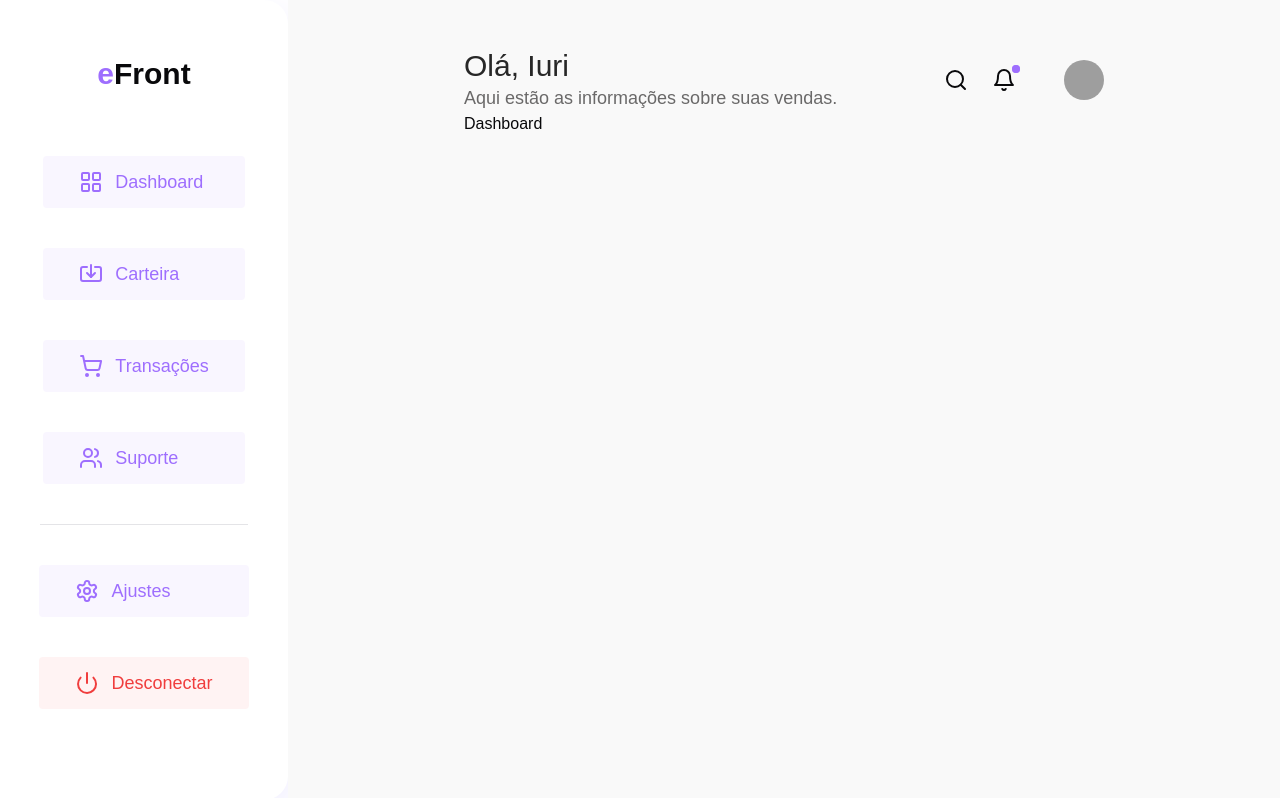
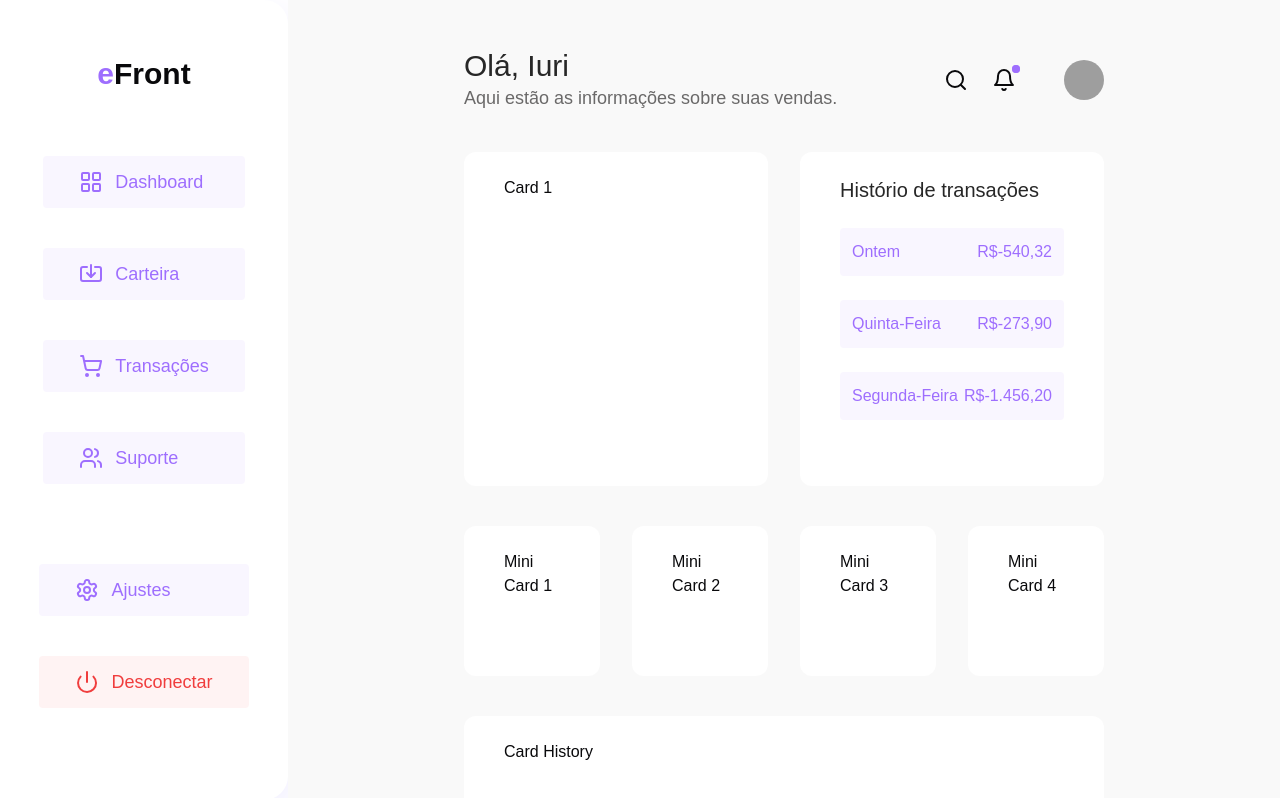
Before and after one commit to LucasVitorVD/dashboard, a React (Vite) app: page / in a window 1280 px wide. Shown: the top 798 px of the page. Built offline with nearby package versions, Linux system fonts and the light colour scheme; grey boxes are pictures that could not be loaded.

Commit message:
feat: implement the dashboard

```diff
--- a/package.json
+++ b/package.json
@@ -19,6 +19,7 @@
     "react": "^18.2.0",
     "react-dom": "^18.2.0",
     "tailwind-merge": "^1.14.0",
+    "tailwind-variants": "^0.1.14",
     "tailwindcss-animate": "^1.0.7"
   },
   "devDependencies": {
--- a/src/App.tsx
+++ b/src/App.tsx
@@ -1,83 +1,21 @@
 import { useState } from "react"
-import { LayoutGrid, Import, ShoppingCart, Users, Settings, Power, Menu, X, Search, Bell } from "lucide-react"
-import { Separator } from "@/components/ui/separator"
+import { Search, Bell } from "lucide-react"
 import { Avatar, AvatarFallback, AvatarImage } from "@/components/ui/avatar"
-import MenuItem from "./components/MenuItem"
+import Sidebar from "./components/Sidebar/Sidebar"
+import MobileHeader from "./components/MobileHeader/MobileHeader"
+import Card from "./components/Card/Card"
 
 const App = () => {
-  const [open, setIsOpen] = useState(false)
+  const [open, setOpen] = useState(false)
 
   return (
     <div className="flex min-h-screen font-poppins relative">
-      <aside className={`flex flex-col items-center bg-darkScale-dark40 z-10 absolute h-screen w-72 shadow-3xl rounded-r-3xl transition-all ease-in-out duration-500 lg:z-auto lg:static lg:visible ${open === false ? "invisible left-[-490px]" : "visible left-0"}`}>
-        <X
-          size={30}
-          className="text-colorSystem-support04 my-8 mx-4 self-start lg:hidden"
-          onClick={() => setIsOpen(false)}
-        />
+      <Sidebar open={open} setOpen={setOpen} />
 
-        <h1 className="text-3xl font-semibold mb-16 lg:mt-14">
-          <strong className="text-colorSystem-brandColor">e</strong>Front
-        </h1>
+      <main className={`bg-darkScale-dark30 flex flex-col flex-1 transition-all ease-in-out ${open ? "blur-sm" : "filter-none"} lg:filter-none`}>
+        <MobileHeader setOpen={setOpen} />
 
-        <div className="space-y-10">
-          <MenuItem
-            icon={LayoutGrid}
-            text="Dashboard"
-          />
-          <MenuItem
-            icon={Import}
-            text="Carteira"
-          />
-          <MenuItem
-            icon={ShoppingCart}
-            text="Transações"
-          />
-          <MenuItem
-            icon={Users}
-            text="Suporte"
-          />
-        </div>
-
-        <Separator className="my-10" />
-
-        <div className="space-y-10">
-          <MenuItem
-            icon={Settings}
-            text="Ajustes"
-          />
-
-          <MenuItem
-            icon={Power}
-            text="Desconectar"
-            isDanger
-          />
-        </div>
-      </aside>
-      <main className={`bg-darkScale-dark30 flex flex-col flex-1 transition-all ease-in-out ${open ? "blur-sm" : "filter-none"} lg:filter-none`}>
-        <header className="flex items-center justify-between p-7 lg:hidden">
-          <Menu
-            size={24}
-            className="text-colorSystem-brandColor lg:hidden"
-            onClick={() => setIsOpen(true)}
-          />
-
-          <div className="flex items-center gap-6">
-            <Search size={24} />
-            <div className="relative">
-              <span className="absolute flex h-2 w-2">
-                <span className="animate-ping absolute inline-flex h-full w-full rounded-full bg-colorSystem-brandColor opacity-75 left-5 top-[-3px]"></span>
-                <span className="relative inline-flex rounded-full h-2 w-2 bg-colorSystem-brandColor left-5 top-[-3px]"></span>
-              </span>
-              <Bell size={24} />
-            </div>
-            <Avatar className="ml-6">
-              <AvatarImage src="https://github.com/shadcn.png" />
-              <AvatarFallback>CN</AvatarFallback>
-            </Avatar>
-          </div>
-        </header>
-        <section className="flex-1 px-6 py-8 lg:px-44 lg:py-12">
+        <section className="flex-1 px-6 py-8 space-y-10 lg:px-44 lg:py-12">
           <div className="flex justify-between">
             <div>
               <h1 className="text-3xl text-colorSystem-dark10">Olá, Iuri</h1>
@@ -99,13 +37,53 @@ const App = () => {
             </div>
           </div>
 
-          {/* grid dashboard */}
-          <div>
-            <h1>Dashboard</h1>
+          {/* dashboard */}
+          <div className="space-y-10">
+            <div className="flex flex-col gap-8 lg:flex-row">
+              <Card>
+                <h1>Card 1</h1>
+              </Card>
+              <Card>
+                <p className="text-xl font-medium text-colorSystem-dark10 mb-6">Histório de transações</p>
+                <div className="flex justify-between py-3 px-3 rounded-sm bg-colorSystem-lightPurple text-colorSystem-brandColor mb-6">
+                  <span>Ontem</span>
+                  <span>R$-540,32</span>
+                </div>
+
+                <div className="flex justify-between py-3 px-3 rounded-sm bg-colorSystem-lightPurple text-colorSystem-brandColor mb-6">
+                  <span>Quinta-Feira</span>
+                  <span>R$-273,90</span>
+                </div>
+
+                <div className="flex justify-between py-3 px-3 rounded-sm bg-colorSystem-lightPurple text-colorSystem-brandColor mb-6">
+                  <span>Segunda-Feira</span>
+                  <span>R$-1.456,20</span>
+                </div>
+              </Card>
+            </div>
+
+            <div className="flex flex-col lg:flex-row gap-8">
+              <Card size="xs">
+                <h1>Mini Card 1</h1>
+              </Card>
+              <Card size="xs">
+                <h1>Mini Card 2</h1>
+              </Card>
+              <Card size="xs">
+                <h1>Mini Card 3</h1>
+              </Card>
+              <Card size="xs">
+                <h1>Mini Card 4</h1>
+              </Card>
+            </div>
           </div>
 
           {/* history Table */}
-          <div></div>
+          <div>
+            <Card>
+              <h1>Card History</h1>
+            </Card>
+          </div>
         </section>
       </main>
     </div>
--- /dev/null
+++ b/src/components/Card/Card.tsx
@@ -0,0 +1,32 @@
+import { ComponentProps, ReactNode } from "react"
+import { tv, VariantProps } from "tailwind-variants"
+
+const card = tv({
+  base: "rounded-xl bg-darkScale-dark40 px-10 py-6",
+  variants: {
+    size: {
+      default: 'w-full h-[20.9rem]',
+      xs: "w-full h-[9.375rem]"
+    }
+  },
+  defaultVariants: {
+    size: 'default'
+  }
+})
+
+interface CardProps extends ComponentProps<'div'>, VariantProps<typeof card> {
+  children: ReactNode
+}
+
+const Card = ({ children, size, ...props }: CardProps) => {
+  return (
+    <div
+      className={card({ size })}
+      {...props}
+    >
+      {children}
+    </div>
+  )
+}
+
+export default Card
--- a/src/components/MenuItem.tsx
+++ /dev/null
@@ -1,19 +0,0 @@
-import { ElementType } from "react"
-
-type MenuItemProps = {
-  icon: ElementType
-  text: string
-  isDanger?: boolean
-}
-
-const MenuItem = ({ icon: Icon, text, isDanger }: MenuItemProps) => {
-  return (
-    <div
-      className={`flex items-center gap-3 py-3 px-9 hover:cursor-pointer rounded-sm ${isDanger ? "bg-colorSystem-lightRed" : "bg-colorSystem-lightPurple"}`}>
-      <Icon size={24} className={isDanger ? "text-colorSystem-support04" : "text-colorSystem-brandColor"} />
-      <p className={`text-lg ${isDanger ? "text-colorSystem-support04" : "text-colorSystem-brandColor"}`}>{text}</p>
-    </div>
-  )
-}
-
-export default MenuItem
--- /dev/null
+++ b/src/components/MobileHeader/MobileHeader.tsx
@@ -0,0 +1,36 @@
+import { Avatar, AvatarImage, AvatarFallback } from "@/components/ui/avatar";
+import { Menu, Search, Bell } from "lucide-react";
+import { Dispatch } from "react";
+
+interface MobileProps {
+  setOpen: Dispatch<boolean>
+}
+
+const MobileHeader = ({ setOpen }: MobileProps) => {
+  return (
+    <header className="flex items-center justify-between p-7 lg:hidden">
+      <Menu
+        size={24}
+        className="text-colorSystem-brandColor lg:hidden"
+        onClick={() => setOpen(true)}
+      />
+
+      <div className="flex items-center gap-6">
+        <Search size={24} />
+        <div className="relative">
+          <span className="absolute flex h-2 w-2">
+            <span className="animate-ping absolute inline-flex h-full w-full rounded-full bg-colorSystem-brandColor opacity-75 left-5 top-[-3px]"></span>
+            <span className="relative inline-flex rounded-full h-2 w-2 bg-colorSystem-brandColor left-5 top-[-3px]"></span>
+          </span>
+          <Bell size={24} />
+        </div>
+        <Avatar className="ml-6">
+          <AvatarImage src="https://github.com/shadcn.png" />
+          <AvatarFallback>CN</AvatarFallback>
+        </Avatar>
+      </div>
+    </header>
+  );
+};
+
+export default MobileHeader
--- /dev/null
+++ b/src/components/Sidebar/Item.tsx
@@ -0,0 +1,30 @@
+import { ElementType } from "react";
+
+type ItemProps = {
+  icon: ElementType;
+  text: string;
+  danger?: boolean;
+};
+
+const Item = ({ icon: Icon, text, danger }: ItemProps) => {
+  return (
+    <div
+      data-danger={danger}
+      className="flex items-center gap-3 py-3 px-9 hover:cursor-pointer rounded-sm bg-colorSystem-lightPurple data-[danger=true]:bg-colorSystem-lightRed"
+    >
+      <Icon
+        size={24}
+        data-danger={danger}
+        className="text-colorSystem-brandColor data-[danger=true]:text-colorSystem-support04"
+      />
+      <p
+        data-danger={danger}
+        className="text-lg text-colorSystem-brandColor data-[danger=true]:text-colorSystem-support04"
+      >
+        {text}
+      </p>
+    </div>
+  );
+};
+
+export default Item;
--- /dev/null
+++ b/src/components/Sidebar/Sidebar.tsx
@@ -0,0 +1,46 @@
+import { Separator } from "@radix-ui/react-separator";
+import { X, LayoutGrid, Import, ShoppingCart, Users, Settings, Power } from "lucide-react";
+import Item from "./Item";
+import { Dispatch } from "react";
+
+interface SidebarProps {
+  open: boolean,
+  setOpen: Dispatch<boolean>
+}
+
+const Sidebar = ({ open, setOpen }: SidebarProps) => {
+  return (
+    <aside
+      className={`flex flex-col items-center bg-darkScale-dark40 z-10 absolute h-screen w-72 shadow-3xl rounded-r-3xl transition-all ease-in-out duration-500 lg:z-auto lg:static lg:visible ${
+        open === false ? "invisible left-[-490px]" : "visible left-0"
+      }`}
+    >
+      <X
+        size={30}
+        className="text-colorSystem-support04 my-8 mx-4 self-start lg:hidden"
+        onClick={() => setOpen(false)}
+      />
+
+      <h1 className="text-3xl font-semibold mb-16 lg:mt-14">
+        <strong className="text-colorSystem-brandColor">e</strong>Front
+      </h1>
+
+      <div className="space-y-10">
+        <Item icon={LayoutGrid} text="Dashboard" />
+        <Item icon={Import} text="Carteira" />
+        <Item icon={ShoppingCart} text="Transações" />
+        <Item icon={Users} text="Suporte" />
+      </div>
+
+      <Separator className="my-10" />
+
+      <div className="space-y-10">
+        <Item icon={Settings} text="Ajustes" />
+
+        <Item icon={Power} text="Desconectar" danger />
+      </div>
+    </aside>
+  );
+};
+
+export default Sidebar;
```
Also changed, not shown: 1 other file (tests, documents, lock files or other folders).
